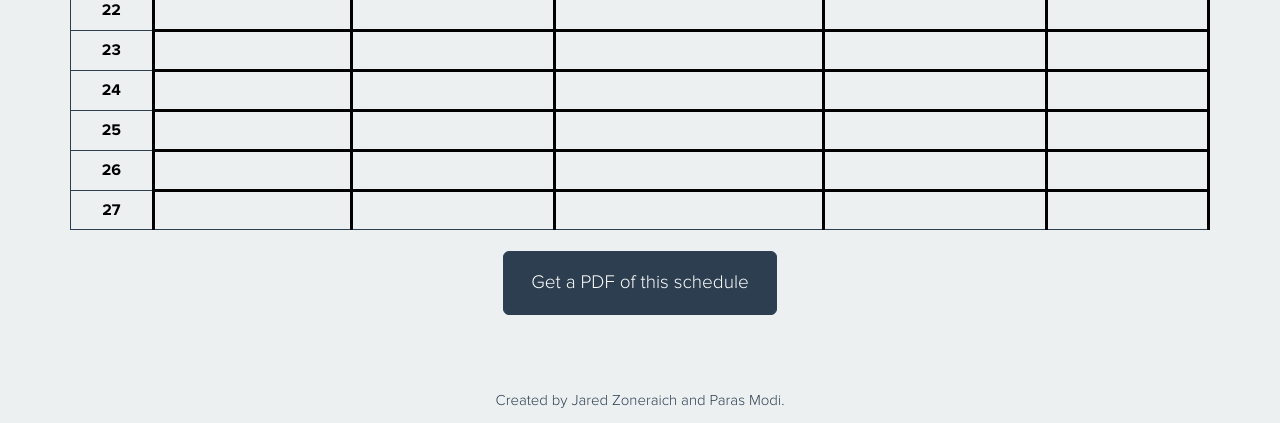
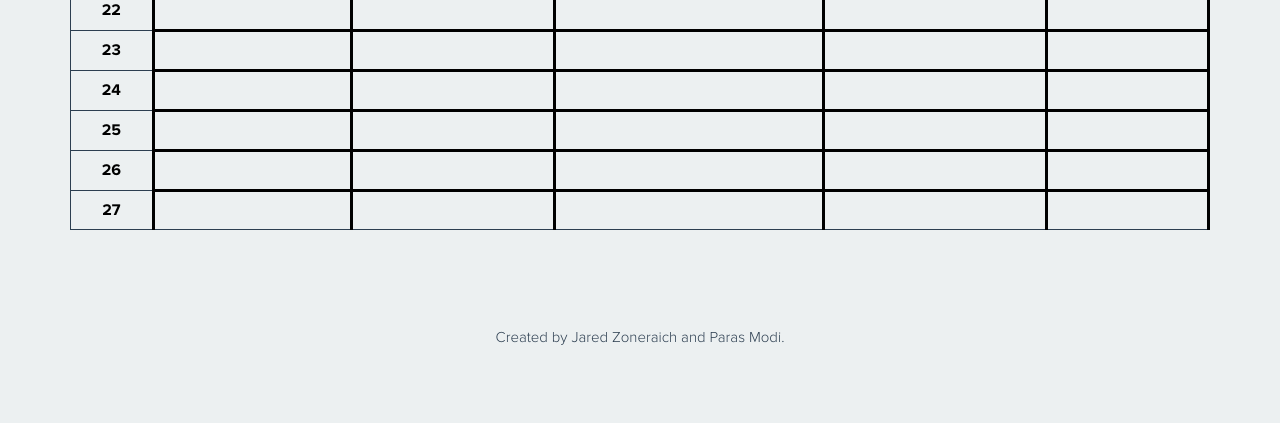
Before and after one commit to jzone3/ClassMatch, a Flask app: template templates/pretty.html in a window 1280 px wide. Shown: the part 1144-1567 px from the top of the page. After the commit the page ends 1489 px from the top, so only its background shows below. Run offline with Flask 2, Linux system fonts and the light colour scheme; the template is opened without the code that fills it, so the values that code supplies are empty; some libraries are stand-ins or nearby versions.

Commit message:
hid pdf button

```diff
--- a/templates/pretty.html
+++ b/templates/pretty.html
@@ -49,9 +49,9 @@
 		</tr>
 		{% endfor %}
 	</table>
-	<div class="center">
+	<!-- <div class="center">
 		<a href="/pdf/{{user}}"><button class="btn btn-lg btn-primary">Get a PDF of this schedule</button>
-	</div>
+	</div> -->
 </div>
 <br><br><br><br>
 {% endblock %}
```
